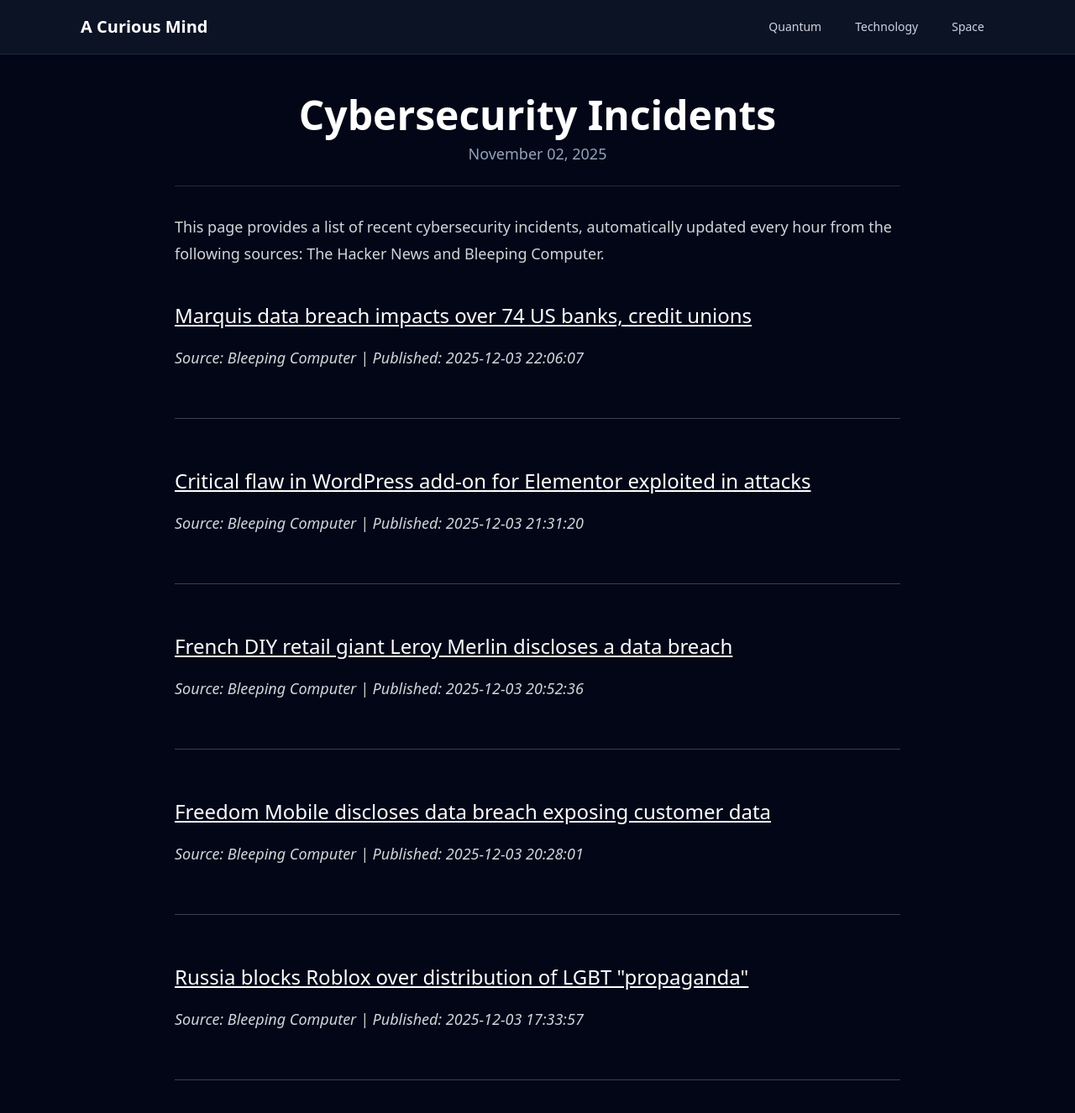
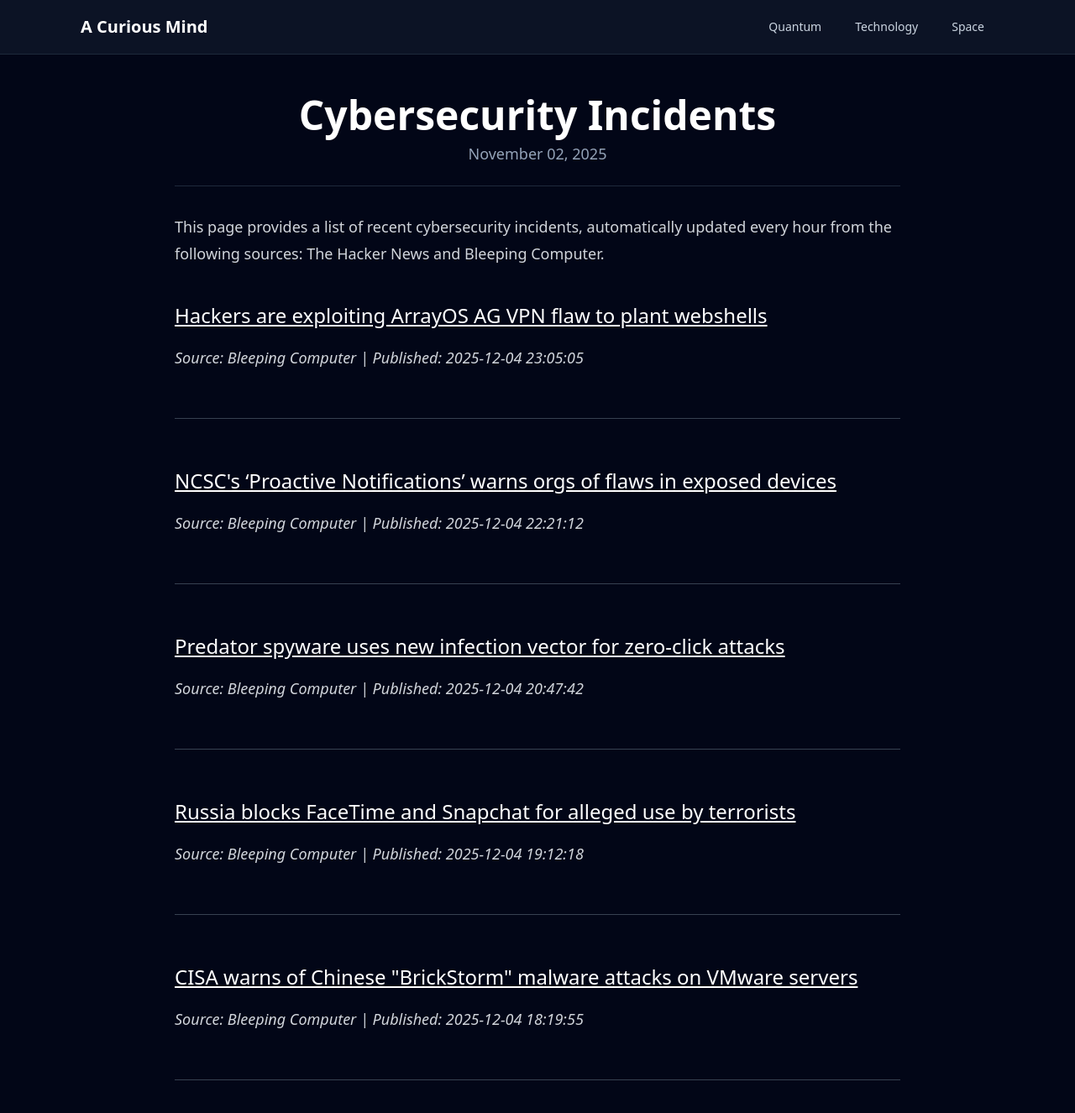
Before and after one commit to onehl7/onehl7.github.io, a Jekyll site: the page built from _posts/2025-11-02-cybersecurity-incidents.md, in a window 1280 px wide and 1400 px high. Shown: the top 1326 px of the window at 84% size. Built offline with Jekyll 4.4.1, drawn with Linux system fonts in a browser that asks for light colours; nearby versions of some CDN libraries.

Commit message:
Update news data

```diff
--- a/_data/news.json
+++ b/_data/news.json
@@ -1,32 +1,32 @@
 [
   {
     "source": "Bleeping Computer",
-    "title": "Marquis data breach impacts over 74 US banks, credit unions",
-    "link": "https://www.bleepingcomputer.com/news/security/marquis-data-breach-impacts-over-74-us-banks-credit-unions/",
-    "published": "2025-12-03 22:06:07"
+    "title": "Hackers are exploiting ArrayOS AG VPN flaw to plant webshells",
+    "link": "https://www.bleepingcomputer.com/news/security/hackers-are-exploiting-arrayos-ag-vpn-flaw-to-plant-webshells/",
+    "published": "2025-12-04 23:05:05"
   },
   {
     "source": "Bleeping Computer",
-    "title": "Critical flaw in WordPress add-on for Elementor exploited in attacks",
-    "link": "https://www.bleepingcomputer.com/news/security/critical-flaw-in-wordpress-add-on-for-elementor-exploited-in-attacks/",
-    "published": "2025-12-03 21:31:20"
+    "title": "NCSC's \u2018Proactive Notifications\u2019 warns orgs of flaws in exposed devices",
+    "link": "https://www.bleepingcomputer.com/news/security/ncscs-proactive-notifications-warns-orgs-of-flaws-in-exposed-devices/",
+    "published": "2025-12-04 22:21:12"
   },
   {
     "source": "Bleeping Computer",
-    "title": "French DIY retail giant Leroy Merlin discloses a data breach",
-    "link": "https://www.bleepingcomputer.com/news/security/french-diy-retail-giant-leroy-merlin-discloses-a-data-breach/",
-    "published": "2025-12-03 20:52:36"
+    "title": "Predator spyware uses new infection vector for zero-click attacks",
+    "link": "https://www.bleepingcomputer.com/news/security/predator-spyware-uses-new-infection-vector-for-zero-click-attacks/",
+    "published": "2025-12-04 20:47:42"
   },
   {
     "source": "Bleeping Computer",
-    "title": "Freedom Mobile discloses data breach exposing customer data",
-    "link": "https://www.bleepingcomputer.com/news/security/freedom-mobile-discloses-data-breach-exposing-customer-data/",
-    "published": "2025-12-03 20:28:01"
+    "title": "Russia blocks FaceTime and Snapchat for alleged use by terrorists",
+    "link": "https://www.bleepingcomputer.com/news/security/russia-blocks-facetime-and-snapchat-over-use-in-terrorist-attacks/",
+    "published": "2025-12-04 19:12:18"
   },
   {
     "source": "Bleeping Computer",
-    "title": "Russia blocks Roblox over distribution of LGBT \"propaganda\"",
-    "link": "https://www.bleepingcomputer.com/news/security/russia-blocks-roblox-over-distribution-of-lgbt-propaganda/",
-    "published": "2025-12-03 17:33:57"
+    "title": "CISA warns of Chinese \"BrickStorm\" malware attacks on VMware servers",
+    "link": "https://www.bleepingcomputer.com/news/security/cisa-warns-of-chinese-brickstorm-malware-attacks-on-vmware-servers/",
+    "published": "2025-12-04 18:19:55"
   }
 ]
```
